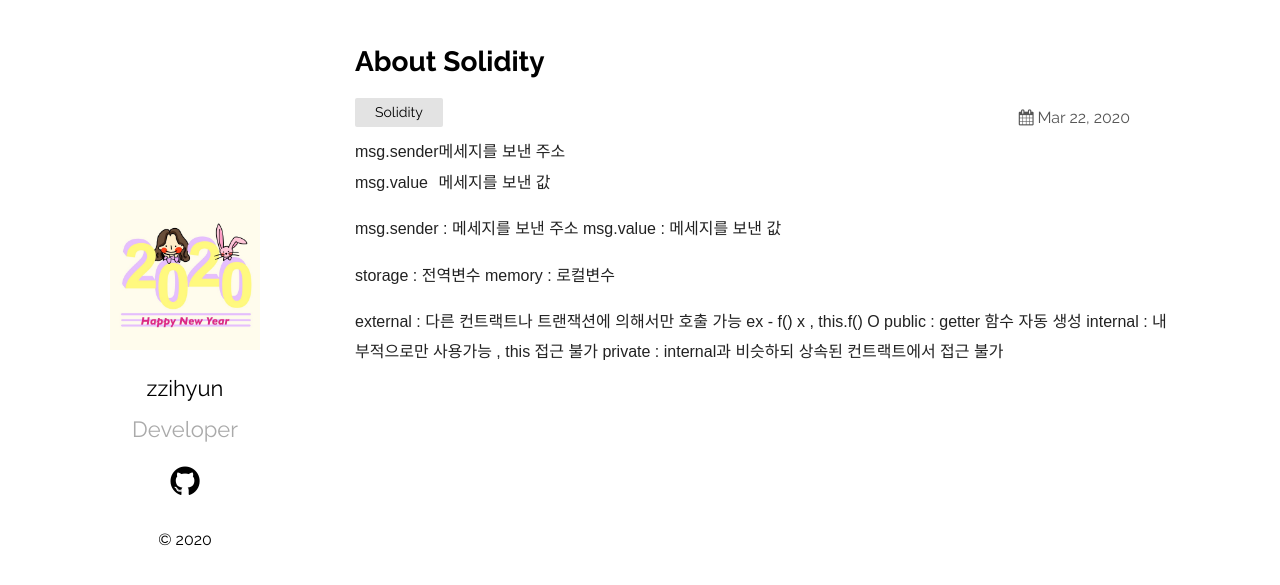
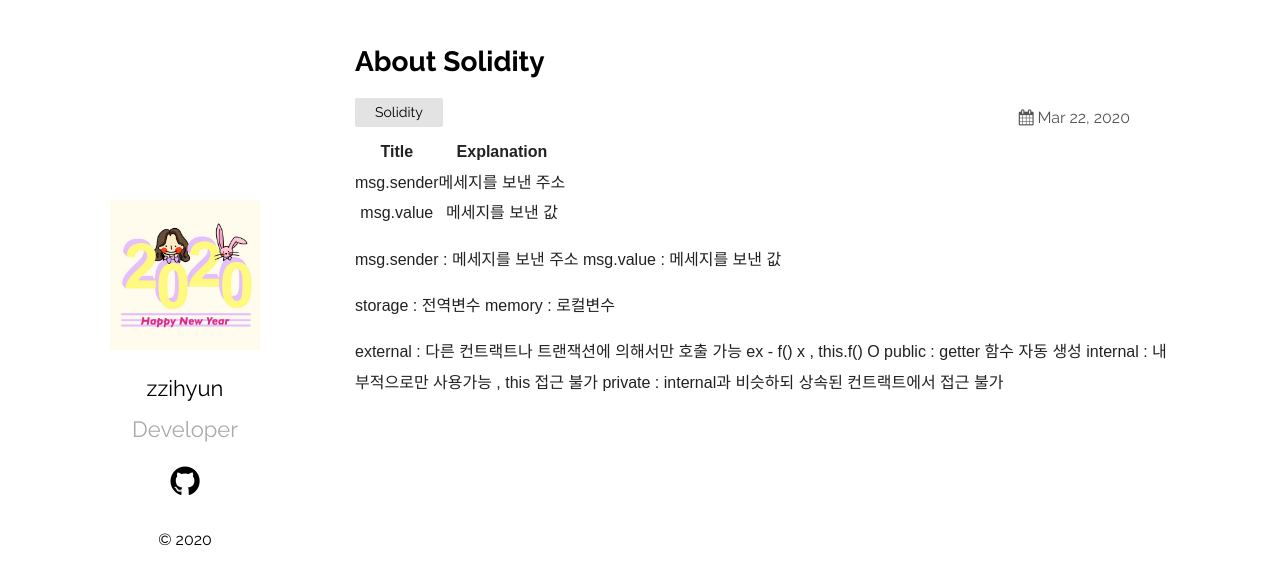
Before and after one commit to jhhhj1002/jhhhj1002.github.io, a Jekyll site: the page built from _posts/2020-03-22-About-Solidity.markdown, in a window 1280 px wide. Shown: the top 585 px of the page. Built offline with Jekyll 4.4.1, drawn with Linux system fonts in a browser that asks for light colours.

Commit message:
Update 2020-03-22-About-Solidity.markdown

```diff
--- a/_posts/2020-03-22-About-Solidity.markdown
+++ b/_posts/2020-03-22-About-Solidity.markdown
@@ -5,6 +5,7 @@ date:   2020-03-22 21:03:36 +0530
 categories: Solidity
 ---
 
+|Title|Explanation|
 |:---:|:---:|
 |msg.sender|메세지를 보낸 주소|
 |msg.value|메세지를 보낸 값|
```
